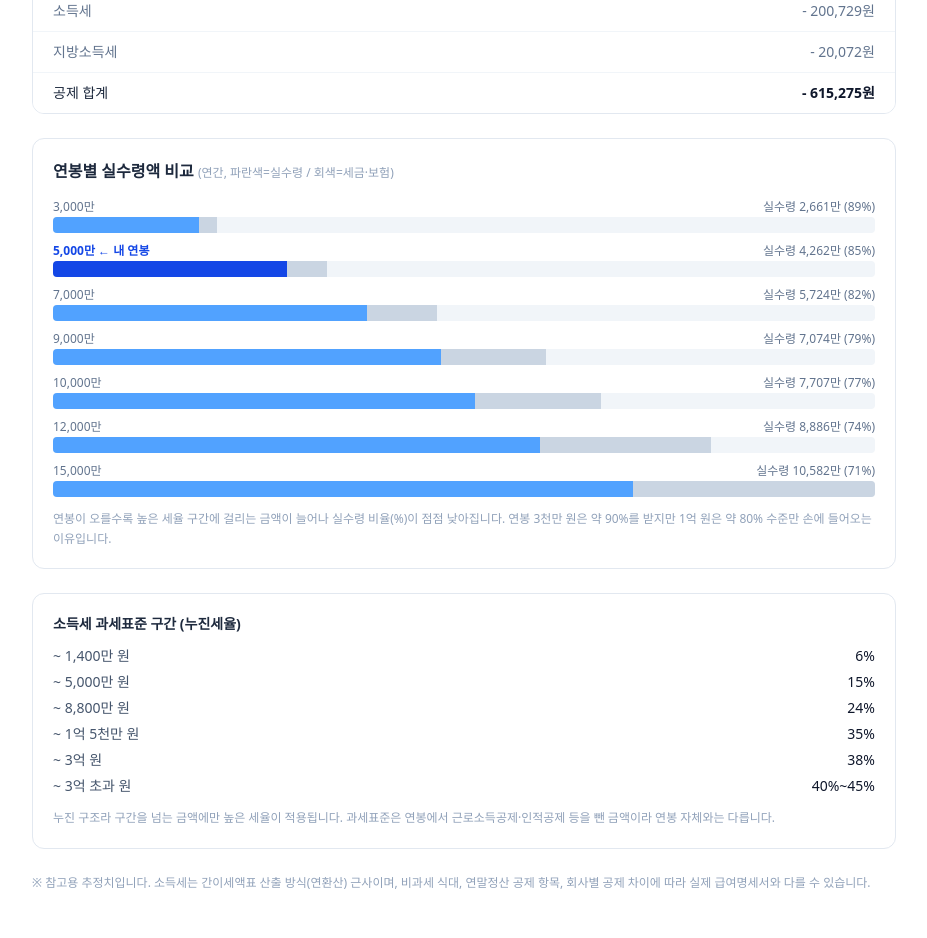
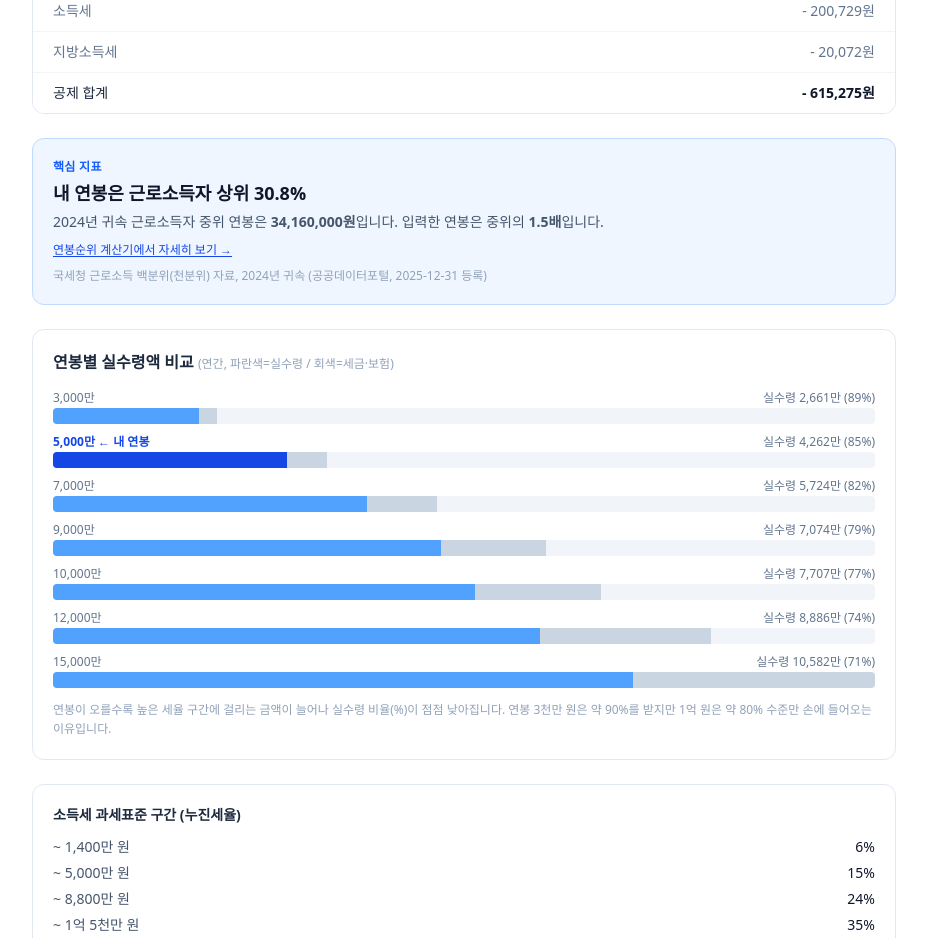
Before and after one commit to parkdane/pay-calc, a Next.js app: page /calc/worker-net in a window 1280 px wide. Shown: the part 800-1738 px from the top of the page, without its empty margins (176-1103 px from the left). Built offline with nearby package versions, Linux system fonts and the light colour scheme.

Commit message:
worker-net: 핵심 지표(연봉 상위 %) 카드 추가

```diff
--- a/components/WorkerNetCalc.tsx
+++ b/components/WorkerNetCalc.tsx
@@ -2,7 +2,9 @@
 
 import { useMemo, useState } from "react";
 import { monthlyIncomeTax } from "@/lib/incomeTax";
+import { topPercentOf, incomePercentileMeta } from "@/lib/incomePercentile";
 import AdSlot from "@/components/AdSlot";
+import Link from "next/link";
 
 const won = (n: number) => Math.round(n).toLocaleString("ko-KR") + "원";
 const manwon = (n: number) => Math.round(n / 10000).toLocaleString("ko-KR") + "만";
@@ -62,6 +64,9 @@ export default function WorkerNetCalc() {
     () => calcNet(annualManwon * 10000, dependents),
     [annualManwon, dependents]
   );
+
+  const topPct = useMemo(() => topPercentOf(annualManwon * 10000), [annualManwon]);
+  const vsMedian = (annualManwon * 10000) / incomePercentileMeta.median;
 
   const bars = useMemo(() => {
     const list = COMPARE.includes(annualManwon)
@@ -136,6 +141,26 @@ export default function WorkerNetCalc() {
           ))}
           <Row label="공제 합계" value={"- " + won(my.totalDeduction)} bold />
         </dl>
+      </div>
+
+      {/* 핵심 지표 */}
+      <div className="rounded-xl border border-blue-200 bg-blue-50 p-5">
+        <p className="text-xs font-semibold uppercase tracking-wide text-blue-600">핵심 지표</p>
+        <p className="mt-1 text-lg font-bold text-slate-900">
+          내 연봉은 근로소득자 상위 {topPct <= 1 ? "1% 이내" : `${topPct.toFixed(1)}%`}
+        </p>
+        <p className="mt-1 text-sm leading-relaxed text-slate-600">
+          {incomePercentileMeta.year}년 귀속 근로소득자 중위 연봉은{" "}
+          <strong className="tabular-nums">{won(incomePercentileMeta.median)}</strong>입니다.
+          입력한 연봉은 중위의 <strong className="tabular-nums">{vsMedian.toFixed(1)}배</strong>입니다.
+        </p>
+        <Link
+          href="/calc/income-rank"
+          className="mt-2 inline-block text-xs font-medium text-blue-700 underline underline-offset-2"
+        >
+          연봉순위 계산기에서 자세히 보기 →
+        </Link>
+        <p className="mt-2 text-xs text-slate-400">{incomePercentileMeta.source}</p>
       </div>
 
       {/* 연봉별 실수령 비교 막대그래프 */}
--- /dev/null
+++ b/lib/incomePercentile.ts
@@ -0,0 +1,25 @@
+import data from "@/data/income-percentile-2024.json";
+
+// 연봉(세전, 원) → 상위 % (앵커 사이 선형 보간)
+// data.anchors는 income 오름차순 정렬돼 있음 (국세청 근로소득 백분위 자료 기준)
+export function topPercentOf(income: number): number {
+  const a = data.anchors;
+  if (income <= 0) return 100;
+  const top = a[a.length - 1];
+  if (income >= top.income) return top.topPercent; // 상위 1% 이내
+  for (let i = 0; i < a.length - 1; i++) {
+    const lo = a[i];
+    const hi = a[i + 1];
+    if (income >= lo.income && income < hi.income) {
+      const t = (income - lo.income) / (hi.income - lo.income);
+      return lo.topPercent + (hi.topPercent - lo.topPercent) * t;
+    }
+  }
+  return 100;
+}
+
+export const incomePercentileMeta = {
+  median: data.median,
+  year: data.year,
+  source: data.source,
+};
```
